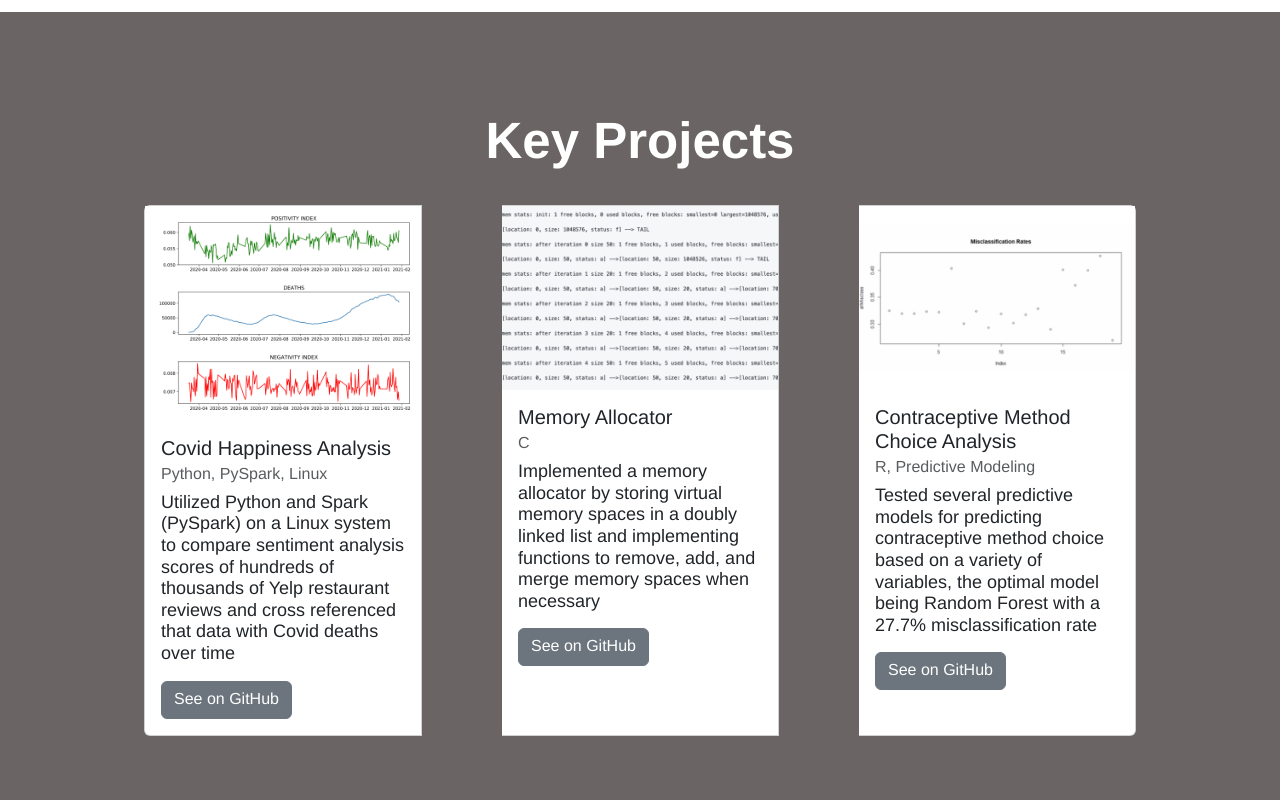
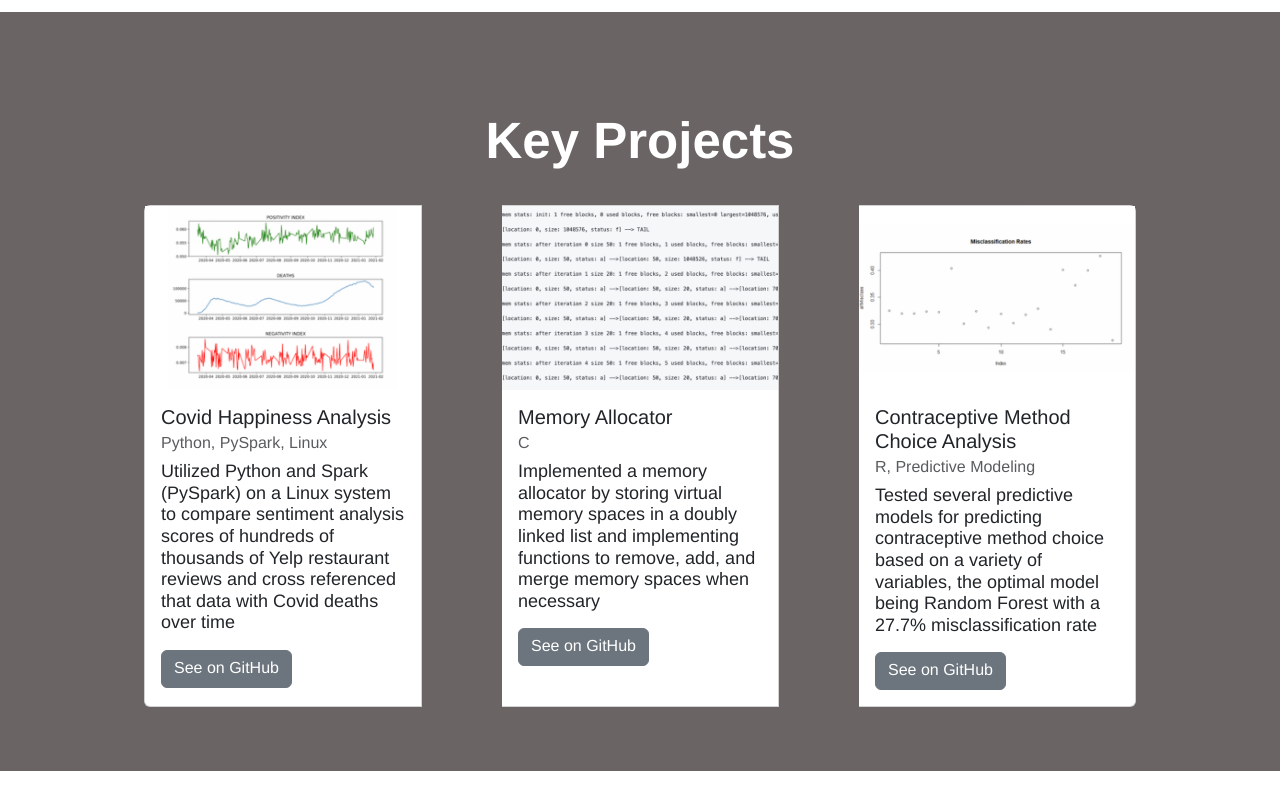
Before and after one commit to julietnasar/professional-portfolio, a React (Create React App) app in the folder my-app/: page / in a window 1280 px wide. Shown: the part 1365-2165 px from the top of the page. After the commit the page ends 2136 px from the top, so only its background shows below. Built offline with nearby package versions, Linux system fonts and the light colour scheme.

Commit message:
not much

```diff
--- a/my-app/src/Components/KeyProjects.js
+++ b/my-app/src/Components/KeyProjects.js
@@ -12,7 +12,7 @@ const KeyProjects = () => {
             >
                 <img
                     alt="Sample"
-                    src="covid-happiness-project.png"
+                    src="covid-happiness.png"
                 />
                 <CardBody>
                     <CardTitle tag="h5">
```
Also changed, not shown: my-app/public/covid-happiness-project.png (deleted).
